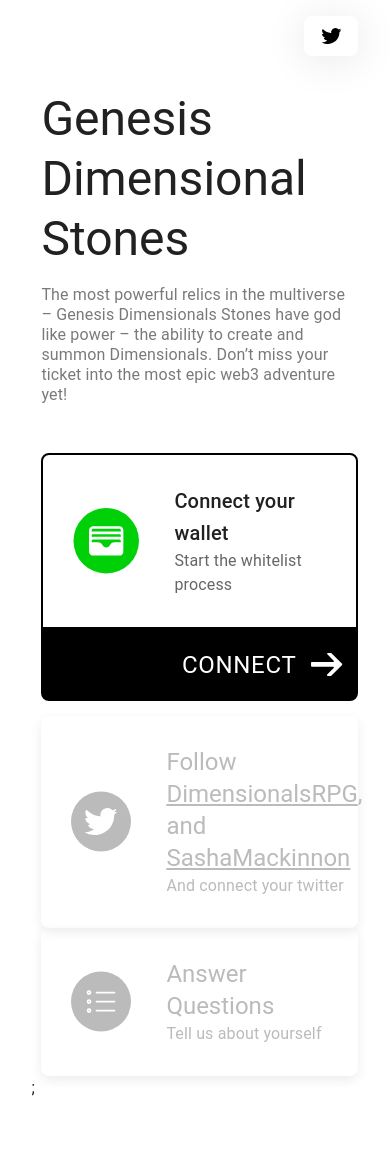
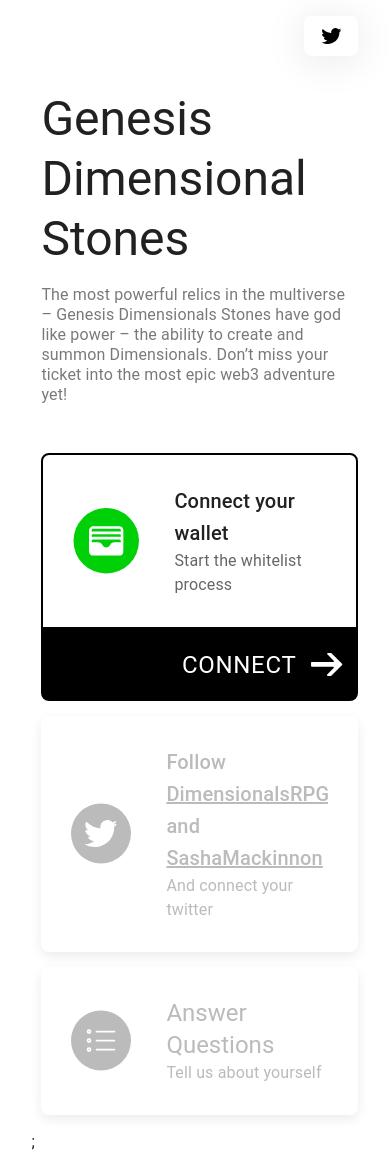
Before and after one commit to ilanarielbaron/NFT-connector, a React (Create React App) app in the folder ui/: page / in a window 390 px wide. Before the commit the page ends 1115 px from the top, so only its background shows below. Built offline with nearby package versions, Linux system fonts and the light colour scheme; no server answers.

Commit message:
add twitter step active status and mobile styles

```diff
--- a/ui/src/components/ConnectWalletStep/ConnectWalletStep.tsx
+++ b/ui/src/components/ConnectWalletStep/ConnectWalletStep.tsx
@@ -13,7 +13,7 @@ export const ConnectWalletStep = () => {
 	const stepDescription = !isWalletConnected ? 'Start the whitelist process' : !wallet?.messageSigned ? 'Prove this is your wallet' : 'Wallet connected';
 
 	return (
-		<>
+		<Box sx={{mb: '15px'}}>
 			<Box sx={!wallet?.messageSigned ? activeStepBoxStyles : inactiveStepBoxStyles}>
 				<Box sx={{ display: 'flex' }}>
 					<img src={activeConnect} />
@@ -28,6 +28,6 @@ export const ConnectWalletStep = () => {
 				<StepActionBar step="WALLET_STEP" />
 			)
 			}
-		</>
+		</Box>
 	);
 };
--- a/ui/src/components/QuestionsStep/QuestionsStep.tsx
+++ b/ui/src/components/QuestionsStep/QuestionsStep.tsx
@@ -8,7 +8,7 @@ export const QuestionsStep = ()=>{
 	const [activeStep, setActiveStep] = useState(false);
 
 	return (
-		<>
+		<Box sx={{mb: '15px'}}>
 		    <Box sx={activeStep ? activeStepBoxStyles : inactiveStepBoxStyles}>
 				<Box sx={{display:'flex'}}>
 					<img src={inactiveTwitter}/>
@@ -29,6 +29,6 @@ export const QuestionsStep = ()=>{
 				</Link>
 			)
 			}
-		</>
+		</Box>
 	);
 };
--- a/ui/src/components/StepActionBar/StepActionBar.tsx
+++ b/ui/src/components/StepActionBar/StepActionBar.tsx
@@ -8,7 +8,7 @@ interface StepActionBarProps {
 
 export const StepActionBar = ({ step }: StepActionBarProps) => {
 	return (
-		<Box bgcolor={'black'} sx={{ display: 'flex', justifyContent: 'flex-end', padding: '15px', borderRadius: '0px 0px 8px 8px ', mb: '15px' }}>
+		<Box bgcolor={'black'} sx={{ display: 'flex', justifyContent: 'flex-end', padding: '15px', borderRadius: '0px 0px 8px 8px '}}>
 			<Link href='#' underline='none'>
 				{step === 'WALLET_STEP' && <ConnectButton />}
 				{step === 'TWITTER_STEP' && <TwitterButton />}
--- a/ui/src/components/TwitterStep/TwitterStep.tsx
+++ b/ui/src/components/TwitterStep/TwitterStep.tsx
@@ -4,7 +4,8 @@ import { selectAccount, selectTwitterIsLoading } from '../../store/twitterReduce
 import { selectWallet } from '../../store/walletReducer';
 import { activeStepBoxStyles, inactiveStepBoxStyles } from '../Pipeline/PipelineStyles';
 import { StepActionBar } from '../StepActionBar/StepActionBar';
-import inactiveTwitter from './inactive-twitter.svg';
+import inactiveTwitterIcon from './inactive-twitter.svg';
+import activeTwitterIcon from './active-twitter.svg';
 
 export const TwitterStep = () => {
 	const wallet = useAppSelector(selectWallet);
@@ -21,12 +22,12 @@ export const TwitterStep = () => {
 	};
 
 	return (
-		<>
+		<Box sx={{mb: '15px'}}>
 			<Box sx={isActive ? activeStepBoxStyles : inactiveStepBoxStyles}>
 				<Box sx={{ display: 'flex' }}>
-					<img src={inactiveTwitter} />
-					<Box sx={{ ml: '35px', color: isActive ? '' : '#bbbbbb' }}>
-						<Typography variant='h5'>Follow <Link href='#' color="inherit">DimensionalsRPG</Link>, and <Link href="#" color="inherit">SashaMackinnon</Link>
+					<img src={isActive ? activeTwitterIcon : inactiveTwitterIcon} />
+					<Box sx={{ ml: '35px', color: isActive ? '' : '#bbbbbb', overflow:'hidden' }}>
+						<Typography variant='h6'>Follow <Link href='#' color="inherit">DimensionalsRPG</Link>, and <Link href="#" color="inherit">SashaMackinnon</Link>
 						</Typography>
 						<Typography >And connect your twitter</Typography>
 					</Box>
@@ -36,6 +37,6 @@ export const TwitterStep = () => {
 			{isActive && (
 				<StepActionBar step="TWITTER_STEP" />
 			)}
-		</>
+		</Box>
 	);
 };
```
Also changed, not shown: ui/src/components/TwitterStep/active-twitter.svg (added).
